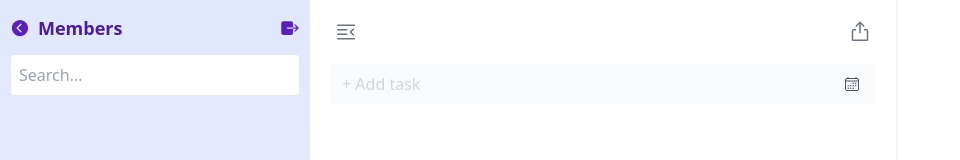
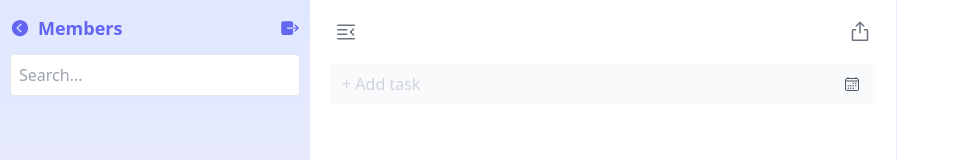
Before and after one commit to sunchit03/productivio, a Next.js app in the folder productivio-frontend-restructured/: page /dashboard/teams/team in a window 1280 px wide. Shown: the top 160 px of the page, without its empty margins (0-960 px from the left). Built offline with nearby package versions, Linux system fonts and the light colour scheme.

Commit message:
members section, exit ,add user, leave buttons colors change

```diff
--- a/productivio-frontend-restructured/app/components/Team/MembersSection.jsx
+++ b/productivio-frontend-restructured/app/components/Team/MembersSection.jsx
@@ -300,17 +300,28 @@ export default function MembersSection({ user, teamId, teamName, members, isAdmi
         {/* Members Header with Add Icon */}
         <div className="flex justify-between items-center mb-3">
           <div className="flex items-center">
-            <IoChevronBackCircle className="mr-2 cursor-pointer text-violet-800 hover:text-violet-900" size={20} onClick={() => setSelectedTeam(null)} />
-            <h2 className="text-lg font-bold text-violet-900">Members</h2>
+            <IoChevronBackCircle
+              title="Exit"
+              className="mr-2 cursor-pointer text-indigo-500 hover:text-indigo-700"
+              size={20}
+              onClick={() => setSelectedTeam(null)}
+            />
+            <h2 className="text-lg font-bold text-indigo-500">Members</h2>
           </div>
           <div className="flex justify-between items-center">
             {isAdmin &&
-              <button onClick={() => setShowAddModal(true)} className="text-violet-800 hover:text-violet-900 mr-2">
-                <FaUserPlus size={20} />
+              <button
+                title="Add User"
+                onClick={() => setShowAddModal(true)}
+                className="text-indigo-500 hover:text-indigo-700 mr-3">
+                  <FaUserPlus size={20} />
               </button>
             }
-            <button onClick={() => setShowLeaveModal(true) } className="text-violet-800 hover:text-violet-900">
-              <IoExit size={20}/>
+            <button
+              title="Leave Team"
+              onClick={() => setShowLeaveModal(true) }
+              className="text-indigo-500 hover:text-indigo-700">
+                <IoExit size={20}/>
             </button>
           </div>
         </div>
```
